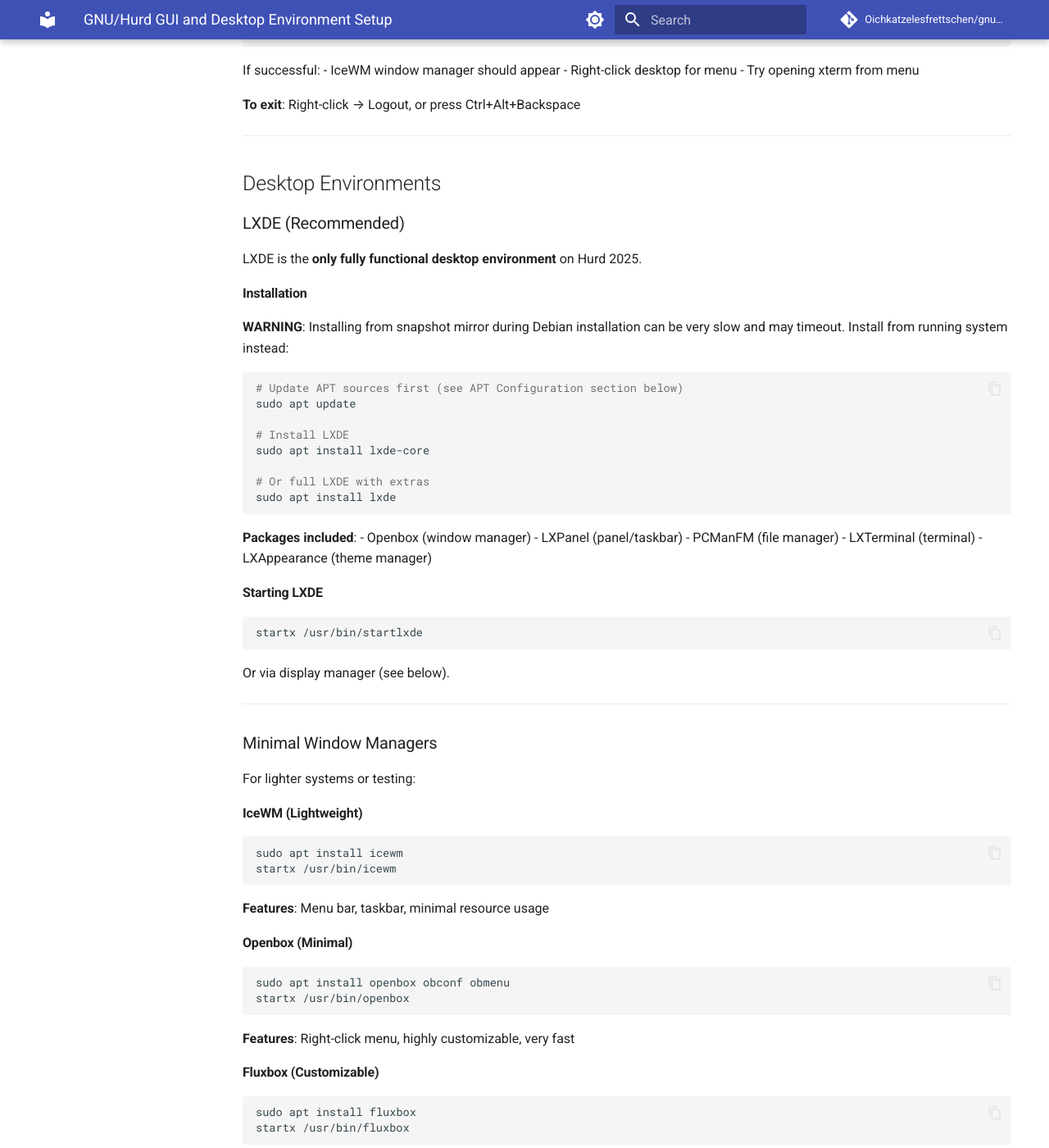
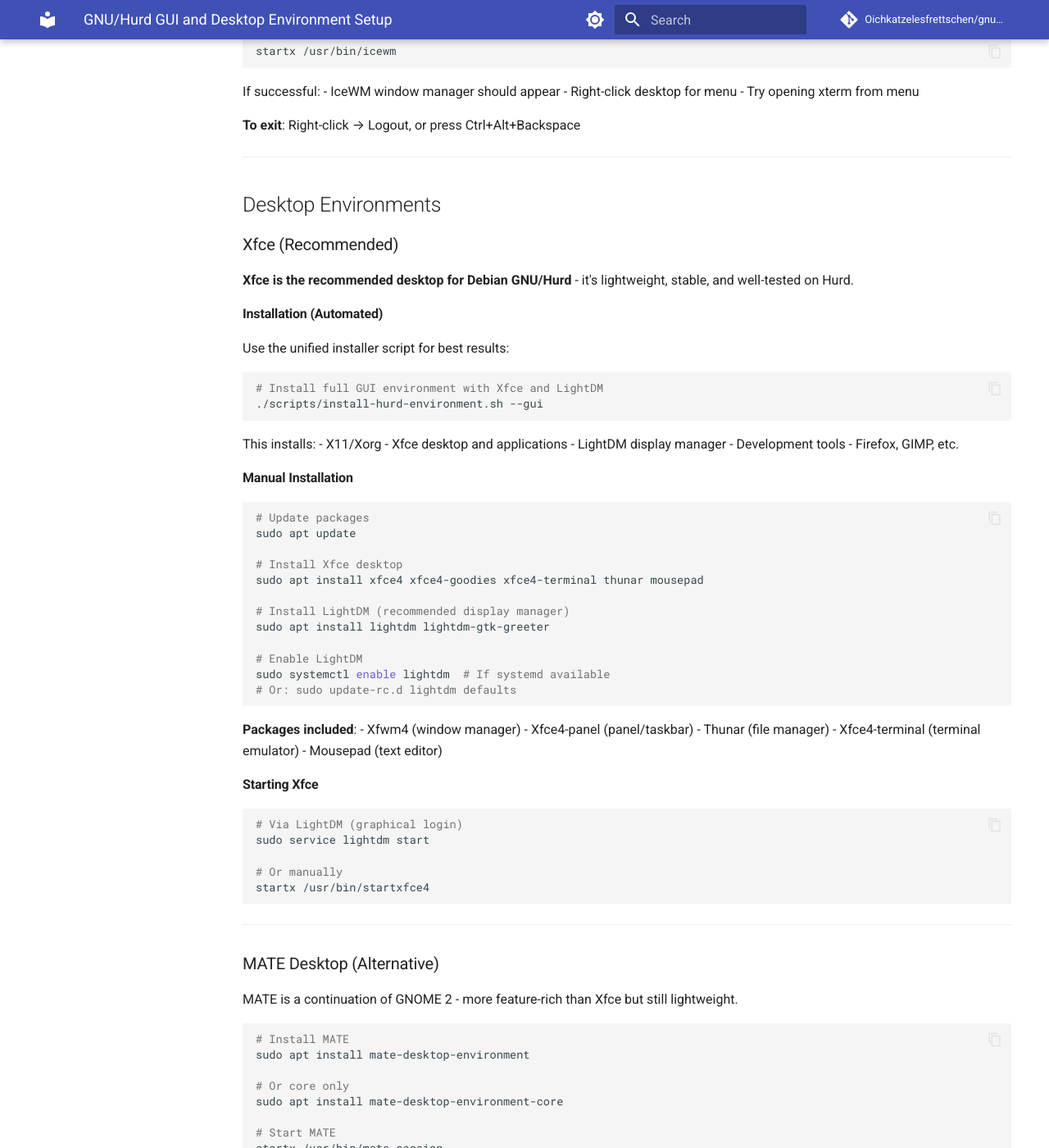
Before and after one commit to Oichkatzelesfrettschen/gnu-hurd-docker, an MkDocs documentation site: the page built from docs/04-OPERATION/GUI-SETUP.md, in a window 1280 px wide and 1400 px high, scrolled down 4446 px. Shown: the whole window at 82% size. Built offline with MkDocs 1.6.1 and Material for MkDocs 9.7.7, drawn with Linux system fonts in a browser that asks for light colours; comment, search, counter and statistics services are not loaded; the version menu is left out; some of the changed text lies outside the part shown.

Commit message:
Add Xfce + LightDM desktop support with comprehensive GUI configuration
Co-authored-by: Oichkatzelesfrettschen <151315375+Oichkatzelesfrettschen@users.noreply.github.com>

````diff
--- a/docs/04-OPERATION/GUI-SETUP.md
+++ b/docs/04-OPERATION/GUI-SETUP.md
@@ -30,16 +30,19 @@ Debian GNU/Hurd 2025 supports X11 and graphical desktop environments. While not
 
 ✅ X.Org Server (using VESA driver)
 ✅ Hurd Console (text mode with VT support)
-✅ LXDE Desktop Environment (recommended)
+✅ **Xfce Desktop Environment (recommended - lightweight and stable)**
+✅ LXDE Desktop Environment
+✅ MATE Desktop Environment
 ✅ Lightweight window managers (IceWM, Openbox, Fluxbox)
+✅ **LightDM display manager (best practice for Xfce/MATE)**
 ✅ XDM display manager
 ✅ Basic X11 applications (xterm, firefox-esr, etc.)
 
 ### What Doesn't Work
 
-❌ GNOME (not fully functional)
-❌ KDE Plasma (not fully functional)
-❌ GDM / LightDM display managers
+❌ GNOME (requires systemd, not fully functional)
+❌ KDE Plasma (requires systemd, not fully functional)
+❌ GDM display manager (requires systemd)
 ❌ Hardware 3D acceleration
 ❌ Wayland (X11 only)
 ❌ USB input devices (PS/2 only)
@@ -227,9 +230,82 @@ If successful:
 
 ## Desktop Environments
 
-### LXDE (Recommended)
+### Xfce (Recommended)
 
-LXDE is the **only fully functional desktop environment** on Hurd 2025.
+**Xfce is the recommended desktop for Debian GNU/Hurd** - it's lightweight, stable, and well-tested on Hurd.
+
+#### Installation (Automated)
+
+Use the unified installer script for best results:
+
+```bash
+# Install full GUI environment with Xfce and LightDM
+./scripts/install-hurd-environment.sh --gui
+```
+
+This installs:
+- X11/Xorg
+- Xfce desktop and applications
+- LightDM display manager
+- Development tools
+- Firefox, GIMP, etc.
+
+#### Manual Installation
+
+```bash
+# Update packages
+sudo apt update
+
+# Install Xfce desktop
+sudo apt install xfce4 xfce4-goodies xfce4-terminal thunar mousepad
+
+# Install LightDM (recommended display manager)
+sudo apt install lightdm lightdm-gtk-greeter
+
+# Enable LightDM
+sudo systemctl enable lightdm  # If systemd available
+# Or: sudo update-rc.d lightdm defaults
+```
+
+**Packages included**:
+- Xfwm4 (window manager)
+- Xfce4-panel (panel/taskbar)
+- Thunar (file manager)
+- Xfce4-terminal (terminal emulator)
+- Mousepad (text editor)
+
+#### Starting Xfce
+
+```bash
+# Via LightDM (graphical login)
+sudo service lightdm start
+
+# Or manually
+startx /usr/bin/startxfce4
+```
+
+---
+
+### MATE Desktop (Alternative)
+
+MATE is a continuation of GNOME 2 - more feature-rich than Xfce but still lightweight.
+
+```bash
+# Install MATE
+sudo apt install mate-desktop-environment
+
+# Or core only
+sudo apt install mate-desktop-environment-core
+
+# Start MATE
+startx /usr/bin/mate-session
+```
+
+---
+
+### LXDE (Legacy)
+
+LXDE remains functional and is the lightest option:
 
 #### Installation
 
@@ -324,7 +400,42 @@ sudo apt install kde-plasma-desktop  # Many missing packages
 
 Display managers provide graphical login screens.
 
-### XDM (Recommended - Only One That Works)
+### LightDM (Recommended for Xfce/MATE)
+
+LightDM is the best practice display manager for Xfce and MATE on Debian GNU/Hurd 2025.
+
+```bash
+# Install LightDM with GTK greeter
+sudo apt install lightdm lightdm-gtk-greeter lightdm-gtk-greeter-settings
+
+# Start LightDM
+sudo service lightdm start
+
+# Enable on boot
+sudo systemctl enable lightdm  # If systemd available
+# Or: sudo update-rc.d lightdm defaults
+```
+
+**Configuration**:
+
+The installer script creates `/etc/lightdm/lightdm.conf.d/50-hurd-defaults.conf`:
+
+```ini
+[Seat:*]
+user-session=xfce
+greeter-session=lightdm-gtk-greeter
+greeter-hide-users=false
+greeter-allow-guest=false
+
+[LightDM]
+logind-check-graphical=false
+```
+
+**Customize**: Edit `/etc/lightdm/lightdm-gtk-greeter.conf` for appearance settings.
+
+### XDM (Legacy Alternative)
+
+XDM is a simple, traditional display manager:
 
 ```bash
 # Install XDM
@@ -340,17 +451,16 @@ sudo systemctl enable xdm  # If systemd available
 
 **Configuration**: Edit `/etc/X11/xdm/Xsession` to set default session
 
-### GDM / LightDM (DO NOT USE)
+### GDM (NOT SUPPORTED)
 
-**Do NOT install GDM or LightDM** - they require systemd features not available on Hurd:
+**Do NOT install GDM** - it requires systemd features not available on Hurd:
 
 ```bash
-# BROKEN - DO NOT INSTALL
+# NOT SUPPORTED - DO NOT INSTALL
 sudo apt install gdm3       # Will fail to start
-sudo apt install lightdm    # Will fail to start
 ```
 
-If accidentally installed, remove and use XDM:
+If accidentally installed, remove and use LightDM or XDM:
 
 ```bash
 sudo apt remove gdm3 lightdm
````
Also changed, not shown: 2 other files.
